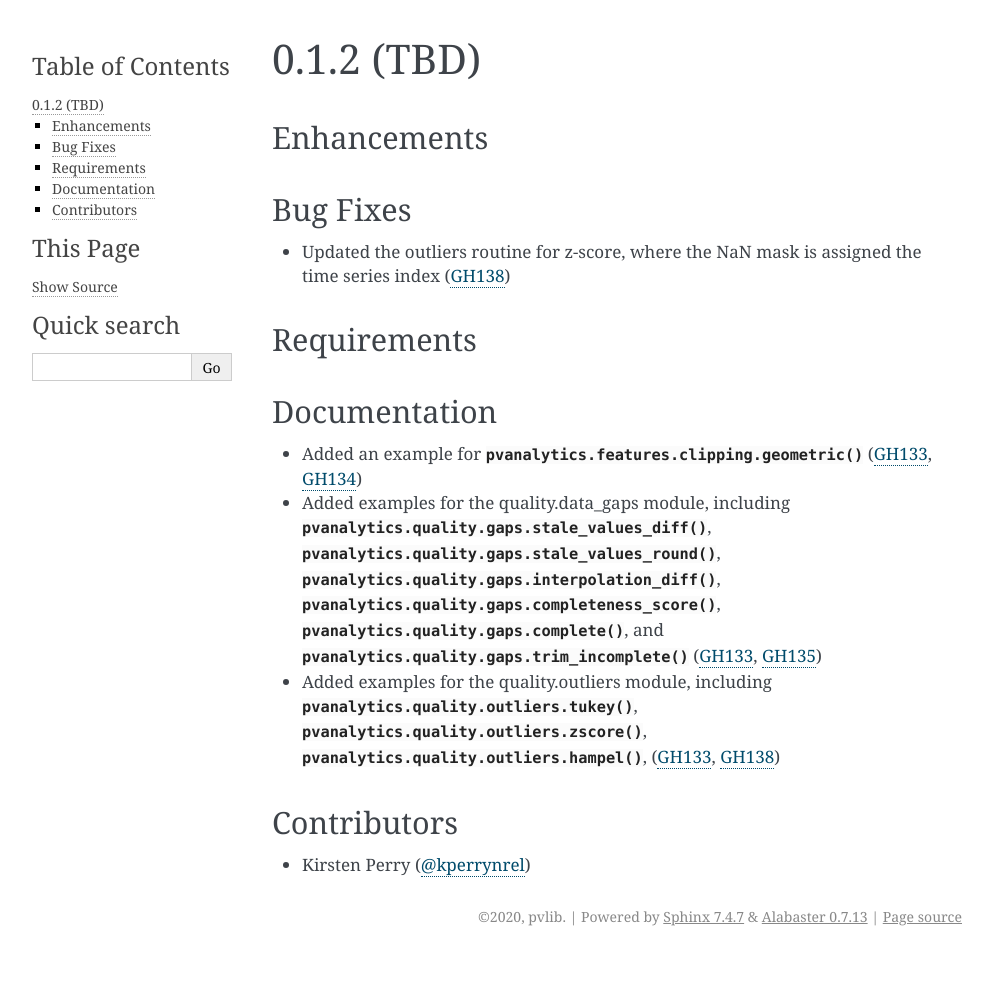
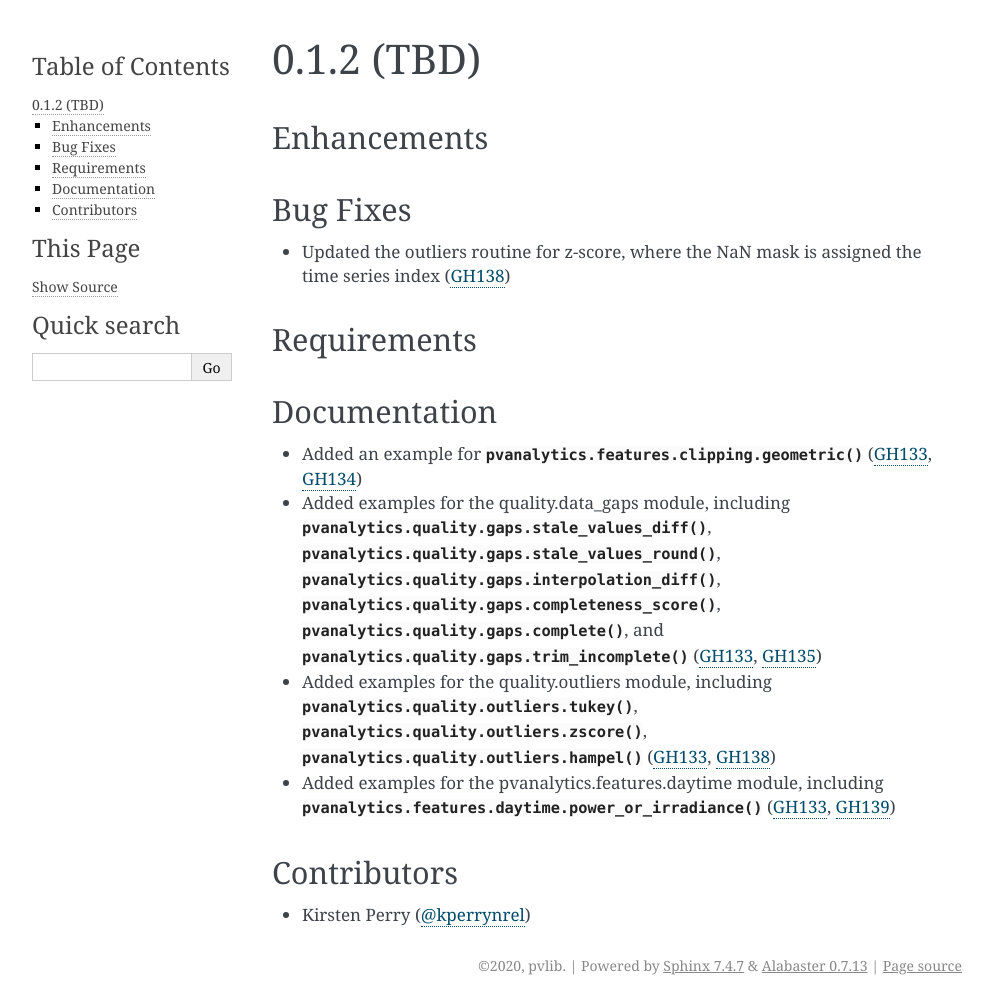
Before and after one commit to pvlib/pvanalytics, a Sphinx documentation site: the page built from docs/whatsnew/0.1.2.rst, in a window 1280 px wide. Shown: the whole page, without its empty margins (148-1141 px from the left). Built offline with Sphinx 7.4.7, drawn with Linux system fonts in a browser that asks for light colours; pages that are not in the unit, such as notebooks, are missing from menus; before the commit the page ends 956 px from its top, so only the background shows below that; some of the changed lines change nothing that is shown.

Commit message:
Day night masking sphinx documentation (#139)
* update the day-night masking example.

* update the day-night masking routine.

* added the SERF east data for running the day-night mask examples.

* added the day-night masking routine.

* Added section for comparing day-night mask to PVlib sunrise-sunset times.

* added separate printouts for sunrise and sunset time comparisons.

* added vertical lines for sunrise + sunset in plots

* update the routine to remove hardcoded file name.

* added update to the whatsnew file.

* removed a newline to see if we could get git actions to work.

* Made updates to documentation based on @kanderso-nrel's recommendations.

* Update docs/examples/day-night-masking.py

Co-authored-by: Cliff Hansen <cwhanse@sandia.gov>

* Removed default kwargs for pvlib SPA sunrise-sunset function.

* Updating the commenting.

* fixed pep8 line length

Co-authored-by: Perry <kperry@nrel.gov>
Co-authored-by: Cliff Hansen <cwhanse@sandia.gov>

```diff
--- /dev/null
+++ b/docs/examples/day-night-masking.py
@@ -0,0 +1,125 @@
+"""
+Day-Night Masking
+=================
+
+Masking day-night periods using the PVAnalytics daytime module.
+"""
+
+# %%
+# Identifying and masking day-night periods in an AC power time series or
+# irradiance time series can aid in future data analysis, such as detecting
+# if a time series has daylight savings time or time shifts. Here, we use
+# :py:func:`pvanalytics.features.daytime.power_or_irradiance` to mask day/night
+# periods, as well as to estimate sunrise and sunset times in the data set.
+# This function is particularly useful for cases where the time zone of a data
+# stream is unknown or incorrect, as its outputs can be used to determine time
+# zone.
+
+import pvanalytics
+from pvanalytics.features.daytime import power_or_irradiance
+import matplotlib.pyplot as plt
+import pandas as pd
+import pathlib
+import pvlib
+import numpy as np
+
+# %%
+# First, read in the 1-minute sampled AC power time series data, taken
+# from the SERF East installation on the NREL campus.
+# This sample is provided from the NREL PVDAQ database, and contains
+# a column representing an AC power data stream.
+
+pvanalytics_dir = pathlib.Path(pvanalytics.__file__).parent
+ac_power_file = pvanalytics_dir / 'data' / 'serf_east_1min_ac_power.csv'
+data = pd.read_csv(ac_power_file, index_col=0, parse_dates=True)
+data = data.sort_index()
+# This is the known frequency of the time series. You may need to infer
+# the frequency or set the frequency with your AC power time series.
+freq = "1T"
+# These are the latitude-longitude coordinates associated with the
+# SERF East system.
+latitude = 39.742
+longitude = -105.173
+# Plot the time series.
+data['ac_power__752'].plot()
+plt.xlabel("Date")
+plt.ylabel("AC Power (kW)")
+plt.tight_layout()
+plt.show()
+
+# %%
+# It is critical to set all negative values in the AC power time series to 0
+# for :py:func:`pvanalytics.features.daytime.power_or_irradiance` to work
+# properly. Negative erroneous data may affect daytime mask assignments.
+data.loc[data['ac_power__752'] < 0, 'ac_power__752'] = 0
+
+# %%
+# Now, use :py:func:`pvanalytics.features.daytime.power_or_irradiance`
+# to mask day periods in the time series.
+predicted_day_night_mask = power_or_irradiance(series=data['ac_power__752'],
+                                               freq=freq)
+
+# %%
+# Function :py:func:`pvlib.solarposition.sun_rise_set_transit_spa` is
+# used to get ground-truth sunrise and sunset times for each day at the site
+# location, and a SPA-daytime mask is calculated based on these times. Data
+# associated with SPA daytime periods is labeled as True, and data associated
+# with SPA nighttime periods is labeled as False.
+# SPA sunrise and sunset times are used here as a point of comparison to the
+# :py:func:`pvanalytics.features.daytime.power_or_irradiance` outputs.
+# SPA-based sunrise and sunset values are not
+# needed to run :py:func:`pvanalytics.features.daytime.power_or_irradiance`.
+
+sunrise_sunset_df = pvlib.solarposition.sun_rise_set_transit_spa(data.index,
+                                                                 latitude,
+                                                                 longitude)
+data['sunrise_time'] = sunrise_sunset_df['sunrise']
+data['sunset_time'] = sunrise_sunset_df['sunset']
+
+data['daytime_mask'] = True
+data.loc[(data.index < data.sunrise_time) |
+         (data.index > data.sunset_time), "daytime_mask"] = False
+
+
+# %%
+# Plot the AC power data stream with the mask output from
+# :py:func:`pvanalytics.features.daytime.power_or_irradiance`,
+# as well as the SPA-calculated sunrise and sunset
+
+data['ac_power__752'].plot()
+data.loc[predicted_day_night_mask, 'ac_power__752'].plot(ls='', marker='o')
+data.loc[~predicted_day_night_mask, 'ac_power__752'].plot(ls='', marker='o')
+sunrise_sunset_times = sunrise_sunset_df[['sunrise',
+                                          'sunset']].drop_duplicates()
+for sunrise, sunset in sunrise_sunset_times.itertuples(index=False):
+    plt.axvline(x=sunrise, c="blue")
+    plt.axvline(x=sunset, c="red")
+plt.legend(labels=["AC Power", "Daytime", "Nighttime",
+                   "SPA Sunrise", "SPA Sunset"])
+plt.xlabel("Date")
+plt.ylabel("AC Power (kW)")
+plt.tight_layout()
+plt.show()
+
+# %%
+# Compare the predicted mask to the ground-truth SPA mask, to get the model
+# accuracy. Also, compare sunrise and sunset times for the predicted mask
+# compared to the ground truth sunrise and sunset times.
+acc = 100 * np.sum(np.equal(data.daytime_mask,
+                            predicted_day_night_mask))/len(data.daytime_mask)
+print("Overall model prediction accuracy: " + str(round(acc, 2)) + "%")
+
+# Generate predicted + SPA sunrise times for each day
+print("Sunrise Comparison:")
+print(pd.DataFrame({'predicted_sunrise': predicted_day_night_mask
+                    .index[predicted_day_night_mask]
+                    .to_series().resample("d").first(),
+                    'pvlib_spa_sunrise': sunrise_sunset_df["sunrise"]
+                    .resample("d").first()}))
+# Generate predicted + SPA sunset times for each day
+print("Sunset Comparison:")
+print(pd.DataFrame({'predicted_sunset': predicted_day_night_mask
+                    .index[predicted_day_night_mask]
+                    .to_series().resample("d").last(),
+                    'pvlib_spa_sunset': sunrise_sunset_df["sunrise"]
+                    .resample("d").last()}))
--- a/docs/whatsnew/0.1.2.rst
+++ b/docs/whatsnew/0.1.2.rst
@@ -33,8 +33,12 @@ Documentation
 * Added examples for the quality.outliers module, including
   :py:func:`pvanalytics.quality.outliers.tukey`,
   :py:func:`pvanalytics.quality.outliers.zscore`,
-  :py:func:`pvanalytics.quality.outliers.hampel`,
+  :py:func:`pvanalytics.quality.outliers.hampel`
   (:issue:`133`, :pull:`138`)
+* Added examples for the pvanalytics.features.daytime module,
+  including :py:func:`pvanalytics.features.daytime.power_or_irradiance`
+  (:issue:`133`, :pull:`139`)
+
 
 Contributors
 ~~~~~~~~~~~~
```
Also changed, not shown: 1 other file.
